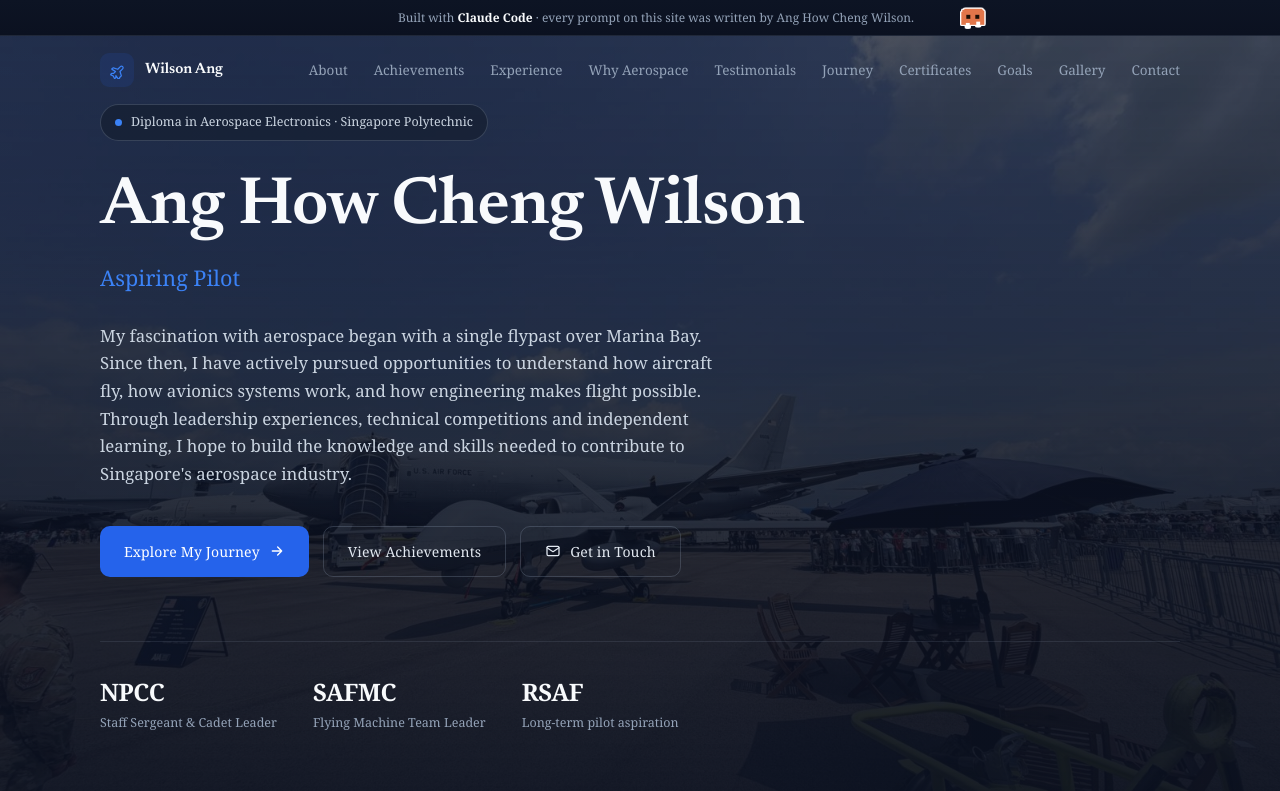
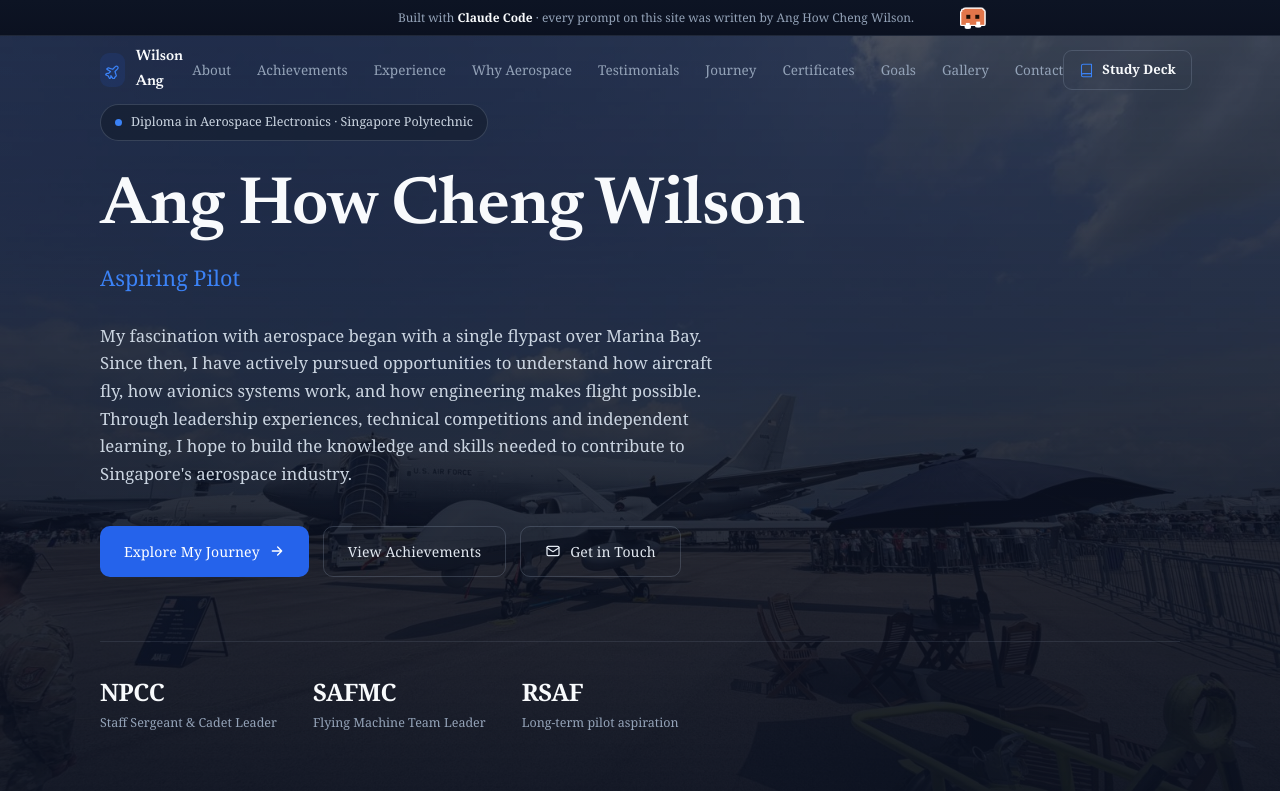
Before and after one commit to wilsonang2010-boop/eae-portfolio, a plain HTML site: page index.html in a window 1280 px wide. Shown: the top 791 px of the page. Drawn offline with Linux system fonts and the light colour scheme.

Commit message:
Link the O-Level Study Deck from the portfolio header and mobile menu (#5)
Adds a 'Study Deck' button to the desktop nav (outside .nav-links so the
scroll-spy querySelector is unaffected by the external URL) and an entry in
the mobile drawer, both pointing to study/index.html.


Claude-Session: https://claude.ai/code/session_01BLX6yrhznMSuh5jG6rbQ8V

Co-authored-by: Claude <noreply@anthropic.com>

```diff
--- a/index.html
+++ b/index.html
@@ -177,6 +177,10 @@ header.scrolled{background:rgba(11,17,32,0.82); backdrop-filter:blur(14px); -web
 .nav-links a{font-size:13.5px; font-weight:500; color:var(--slate-400); transition:color .2s var(--ease); white-space:nowrap;}
 .nav-links a:hover,.nav-links a.active{color:var(--white);}
 @media(min-width:1180px){.nav-links{display:flex;}}
+.nav-cta{display:none; align-items:center; gap:8px; font-size:13px; font-weight:600; color:var(--white); border:1px solid var(--border-strong); padding:8px 15px; border-radius:9px; white-space:nowrap; transition:border-color .2s var(--ease), background .2s var(--ease);}
+.nav-cta:hover{border-color:var(--slate-400); background:var(--blue-soft);}
+.nav-cta svg{width:15px; height:15px; color:var(--blue-bright);}
+@media(min-width:1180px){.nav-cta{display:inline-flex;}}
 .menu-btn{display:flex; align-items:center; justify-content:center; width:42px; height:42px; border-radius:10px; border:1px solid var(--border); color:var(--slate-100);}
 .menu-btn:hover{border-color:var(--border-strong);}
 .menu-btn svg{width:20px; height:20px;}
@@ -541,6 +545,11 @@ footer{border-top:1px solid var(--border); padding:40px 0;}
       <a href="#contact">Contact</a>
     </nav>
 
+    <a class="nav-cta" href="study/index.html" aria-label="Open the O-Level Study Deck">
+      <svg viewBox="0 0 24 24" fill="none" stroke="currentColor" stroke-width="1.7" stroke-linecap="round" stroke-linejoin="round" aria-hidden="true"><path d="M4 19.5A2.5 2.5 0 0 1 6.5 17H20"/><path d="M6.5 2H20v20H6.5A2.5 2.5 0 0 1 4 19.5v-15A2.5 2.5 0 0 1 6.5 2Z"/></svg>
+      Study Deck
+    </a>
+
     <button class="menu-btn" id="menu-open" type="button" aria-label="Open menu" aria-expanded="false" aria-controls="drawer">
       <svg viewBox="0 0 24 24" fill="none" stroke="currentColor" stroke-width="1.7" stroke-linecap="round" aria-hidden="true"><path d="M4 7h16M4 12h16M4 17h16"/></svg>
     </button>
@@ -566,6 +575,7 @@ footer{border-top:1px solid var(--border); padding:40px 0;}
     <a href="#goals"><span class="idx">08</span>Career Goals</a>
     <a href="#gallery"><span class="idx">09</span>Gallery</a>
     <a href="#contact"><span class="idx">10</span>Contact</a>
+    <a href="study/index.html"><span class="idx">↗</span>O-Level Study Deck</a>
   </nav>
 </div>
 
```
